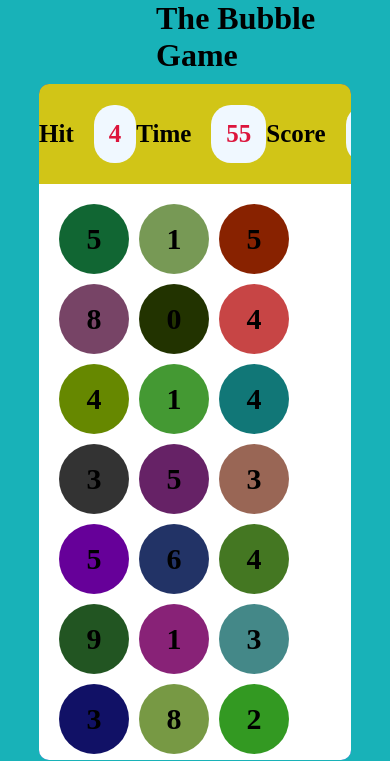
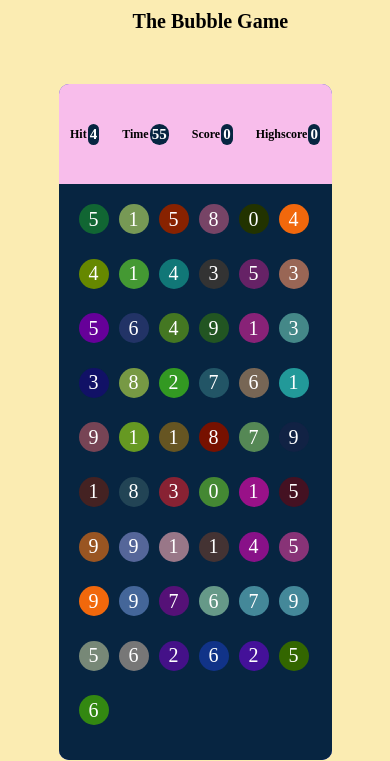
Before and after one commit to sumit763/bubble-game, a plain HTML site: page bubble.html in a window 390 px wide. Drawn offline with Linux system fonts and the light colour scheme.

Commit message:
responsive

```diff
--- a/bubble.js
+++ b/bubble.js
@@ -13,7 +13,7 @@ if (highScore !== null) {
 // This function use to make N number of bubbles on the pannel screen
 function make_bubble() {
     var printbubble = "";
-    for (var i = 1; i <= 52; i++) {
+    for (var i = 1; i <= 55; i++) {
         var diffNumber = Math.floor(Math.random() * 10);
         var diffColor = Math.floor(Math.random() * 1000);
         printbubble += `<div style="background-color: #${diffColor};"  class="circal">${diffNumber}</div>`;
@@ -38,7 +38,7 @@ function increaseTime() {
         }
         else {
             clearInterval(timer);
-            document.querySelector("#pannelbottom").innerHTML = `<h1 style ="position: relative;"> Game Over : Your Score : ${score} </h1>`;
+            document.querySelector("#pannelbottom").innerHTML = `<h1 style ="position: relative , color : white;"> Game Over : Your Score : ${score} </h1>`;
         }
     }, 1000)
 
--- a/style.css
+++ b/style.css
@@ -3,6 +3,7 @@
     margin: 0px;
     box-sizing: border-box;
     font-family: "Gilroy";
+
 }
 
 html,
@@ -17,7 +18,8 @@ body {
     justify-content: center;
     height: 100%;
     width: 100%;
-    background-color: rgb(24, 178, 184);
+    /* background-image: url("bg.jpg"); */
+    background-color: #FBECB2;
 }
 
 .panel {
@@ -40,10 +42,11 @@ h1 {
     justify-content: space-around;
     height: 100px;
     width: 100%;
-    background-color: rgb(209, 197, 23);
+    background-color: #F8BDEB;
 }
 
 .suu {
+    color: #000000;
     display: flex;
     align-items: center;
     gap: 20px;
@@ -52,10 +55,10 @@ h1 {
 }
 
 .box {
-    color: crimson;
+    color: rgb(255, 255, 255);
     font-weight: 800;
     font-size: 25px;
-    background-color: aliceblue;
+    background-color: #072541;
     padding: 15px;
     border-radius: 20px;
 }
@@ -63,7 +66,7 @@ h1 {
 .pbottom {
     width: 100%;
     height: calc(100% - 100px);
-    background-color: #fff;
+    background-color: #072541;
     gap: 10px;
     padding: 20px;
     display: flex;
@@ -71,10 +74,12 @@ h1 {
 }
 
 .circal {
+    border-radius: 10px solid white;
+    color: #fff;
     width: 70px;
     height: 70px;
     border-radius: 50%;
-    background-color: rgb(199, 69, 69);
+    background-color: rgb(241, 104, 12);
     display: flex;
     align-items: center;
     justify-content: center;
@@ -88,3 +93,33 @@ h1 {
     font-size: 50px;
     color: #fff;
 }
+@media  (max-width : 600px) {
+    .panel{
+        height: 80%;
+        width: 70%;
+    }
+    .circal{
+        width: 30px;
+        height: 30px;
+        font-weight: 300;
+        font-size: 20px;
+    }
+    .box{
+       font-size: 15px;
+       padding: 2px;
+    }
+    .circal:hover{
+        cursor: pointer;
+        font-size: 30px;
+    }
+    .suu{
+        font-size: 12px;
+        gap: 1px;
+    }
+    h1{
+        font-size: 20px;
+        position: absolute;
+        margin-left: 34%;
+        margin-top: 10px;
+    }
+}
```
